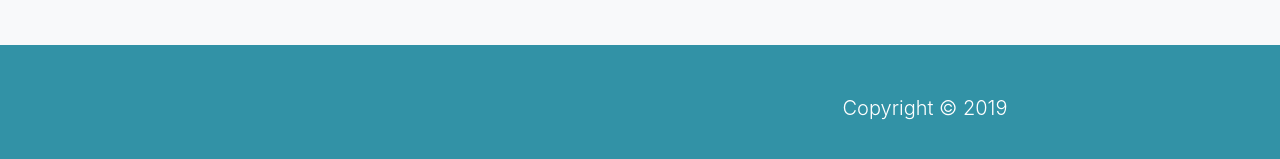
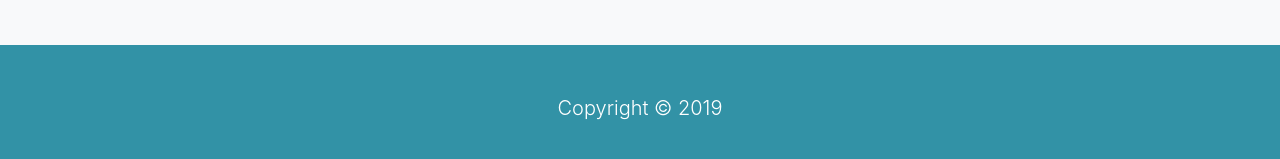
Before and after one commit to beasiteri/mizuxe, a plain HTML site: page index.html in a window 1280 px wide. Shown: the part 2878-3037 px from the top of the page. Drawn offline with nearby package versions, Linux system fonts and the light colour scheme.

```diff
--- a/index.html
+++ b/index.html
@@ -2,8 +2,9 @@
 <html lang="en">
   <head>
     <meta charset="UTF-8" />
+    <meta http-equiv="X-UA-Compatible" content="ie=edge" />
+    <title>Bootstrap Theme - Mizuxe</title>
     <meta name="viewport" content="width=device-width, initial-scale=1.0" />
-    <meta http-equiv="X-UA-Compatible" content="ie=edge" />
     <meta name="description" content="" />
     <link
       rel="stylesheet"
@@ -13,7 +14,7 @@
     />
     <link rel="stylesheet" href="css/bootstrap.css" />
     <link rel="stylesheet" href="css/style.css" />
-    <title>Bootstrap Theme - Mizuxe</title>
+
   </head>
 
   <body id="home" data-spy="scroll" data-target="#main-nav">
@@ -443,8 +444,8 @@
     <footer id="main-footer" class="py-5 bg-primary text-white">
       <div class="container">
         <div class="row text-center">
-          <div class="col-md-6 ml-auto">
-            <p class="lead">
+          <div class="col-md-12 ml-auto">
+            <p class="lead text-center">
               Copyright &copy; <span id="year"></span>
             </p>
           </div>
```
